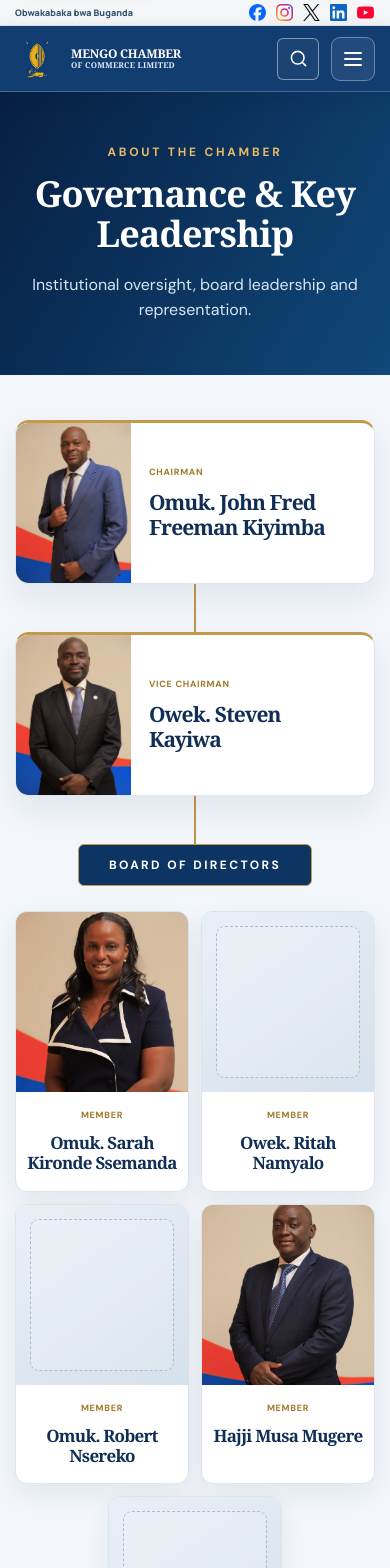
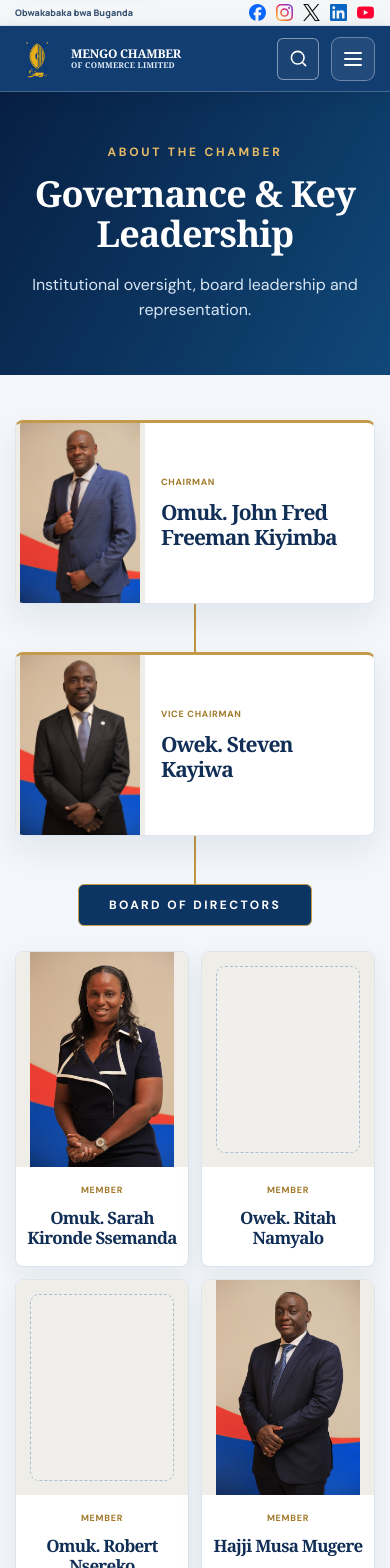
Before and after one commit to watumwa/mengo, a Next.js app: page /about/leadership in a window 390 px wide. Shown: the top 1568 px of the page. Built offline with nearby package versions, Linux system fonts and the light colour scheme.

Commit message:
Correct leadership portrait framing across desktop and mobile

```diff
--- a/app/about/leadership/leadership.css
+++ b/app/about/leadership/leadership.css
@@ -15,3 +15,71 @@
 @media(max-width:980px){.mcl-member{flex-basis:calc((100% - 22px)/2)}}
 @media(max-width:600px){.mcl-member{flex-basis:calc((100% - 12px)/2)}.mcl-person-affiliation{font-size:11px}}
 @media(max-width:380px){.mcl-member{flex-basis:100%}}
+
+
+/* Leadership portraits: respect the original photograph instead of
+   cropping faces to fill short landscape frames. Only this page is affected. */
+.mcl-page .mcl-portrait {
+  background: #efede8;
+}
+.mcl-page .mcl-portrait > img {
+  display: block;
+  position: absolute;
+  inset: 0;
+  width: 100%;
+  height: 100%;
+  object-fit: contain;
+  object-position: center;
+}
+.mcl-page .mcl-main-person {
+  width: min(100%, 750px);
+  min-height: 235px;
+  grid-template-columns: 205px minmax(0, 1fr);
+  border-radius: 8px;
+}
+.mcl-page .mcl-main-person > .mcl-portrait {
+  height: 100%;
+  min-height: 235px;
+}
+.mcl-page .mcl-member {
+  flex: 0 1 calc((100% - 44px) / 3);
+  max-width: 350px;
+  border-radius: 8px;
+}
+.mcl-page .mcl-member .mcl-portrait {
+  height: auto;
+  min-height: 0;
+  aspect-ratio: 4 / 5;
+}
+@media (max-width: 980px) {
+  .mcl-page .mcl-member {
+    flex-basis: calc((100% - 22px) / 2);
+  }
+}
+@media (max-width: 600px) {
+  .mcl-page .mcl-main-person {
+    grid-template-columns: minmax(120px, 36%) minmax(0, 1fr);
+    min-height: 180px;
+  }
+  .mcl-page .mcl-main-person > .mcl-portrait {
+    min-height: 180px;
+  }
+  .mcl-page .mcl-main-person > div:last-child {
+    min-width: 0;
+    padding: 18px 16px;
+    overflow-wrap: anywhere;
+  }
+  .mcl-page .mcl-member {
+    flex-basis: calc((100% - 12px) / 2);
+    min-width: 0;
+  }
+}
+@media (max-width: 380px) {
+  .mcl-page .mcl-main-person {
+    grid-template-columns: 115px minmax(0, 1fr);
+  }
+  .mcl-page .mcl-member {
+    flex-basis: 100%;
+    max-width: 350px;
+  }
+}
--- a/app/about/leadership/page.tsx
+++ b/app/about/leadership/page.tsx
@@ -16,7 +16,7 @@ const members:Leader[]=[
 ];
 function Portrait({leader}:{leader:Leader}){
  return <div className="mcl-portrait" aria-label={leader.photo ? undefined : `Portrait pending for ${leader.name}`}>
-  {leader.photo?<ResponsivePhoto photo={leader.photo} width={360} height={400} sizes="(max-width: 600px) 115px, 180px"/>:<span aria-hidden="true" className="mcl-portrait-empty" />}
+  {leader.photo?<ResponsivePhoto photo={leader.photo} width={360} height={400} sizes="(max-width: 600px) 50vw, (max-width: 980px) 45vw, 340px" style={{ objectFit: "contain", objectPosition: "center" }}/>:<span aria-hidden="true" className="mcl-portrait-empty" />}
  </div>;
 }
 function MainLeader({leader}:{leader:Leader}){
```
